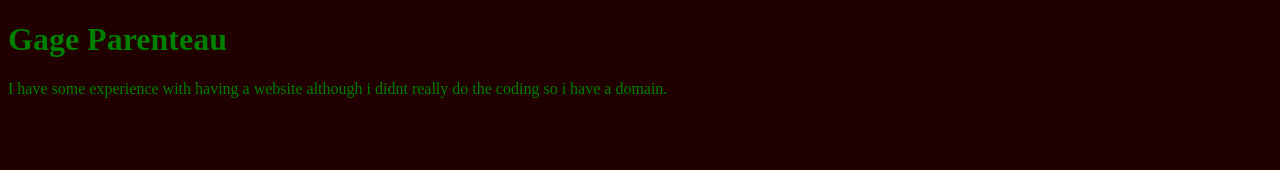
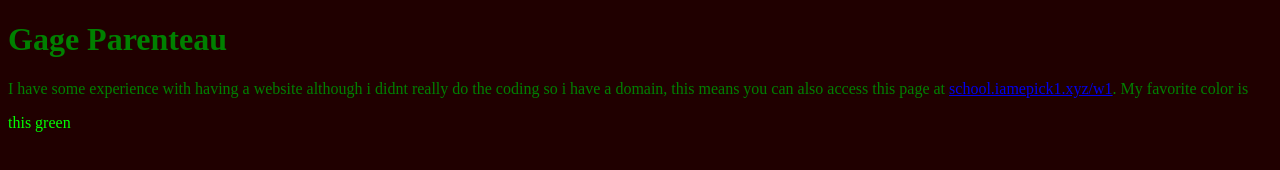
Before and after one commit to iamepick1/SE111-Homework, a plain HTML site: page w1/index.html in a window 1280 px wide. Drawn offline with Linux system fonts and the light colour scheme.

Commit message:
added a bunch

```diff
--- a/w1/index.html
+++ b/w1/index.html
@@ -7,7 +7,7 @@
     <body style="color: rgb(0, 128, 0); background-color: rgb(32,0,0);">
         <div>
             <h1>Gage Parenteau</h1>
-            <p>I have some experience with having a website although i didnt really do the coding so i have a domain. </p>
+            <p>I have some experience with having a website although i didnt really do the coding so i have a domain, this means you can also access this page at <a href="school.iamepick1.xyz/w1">school.iamepick1.xyz/w1</a>. My favorite color is <p style="color: lime;">this green</p>
         </div>
     </body>
 </html>
```
